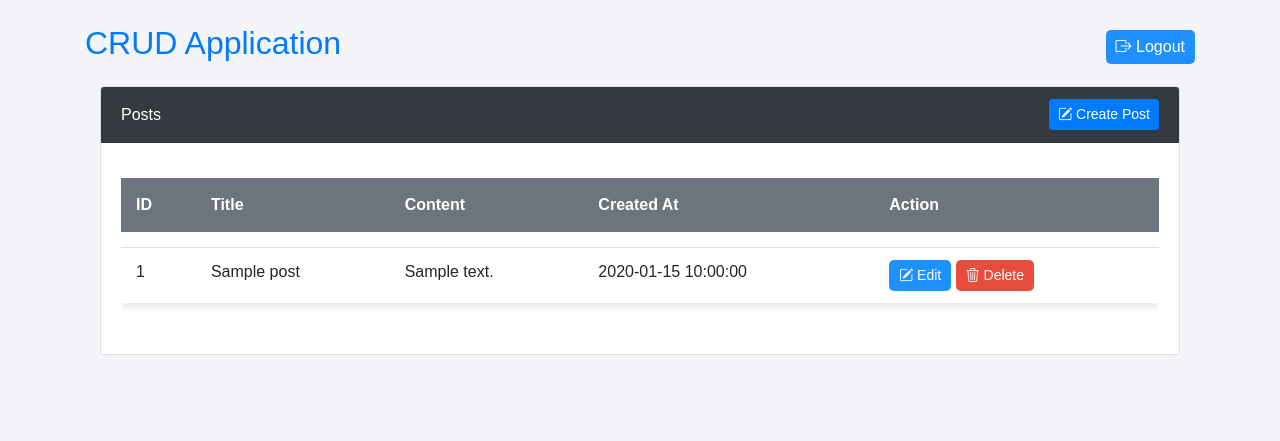
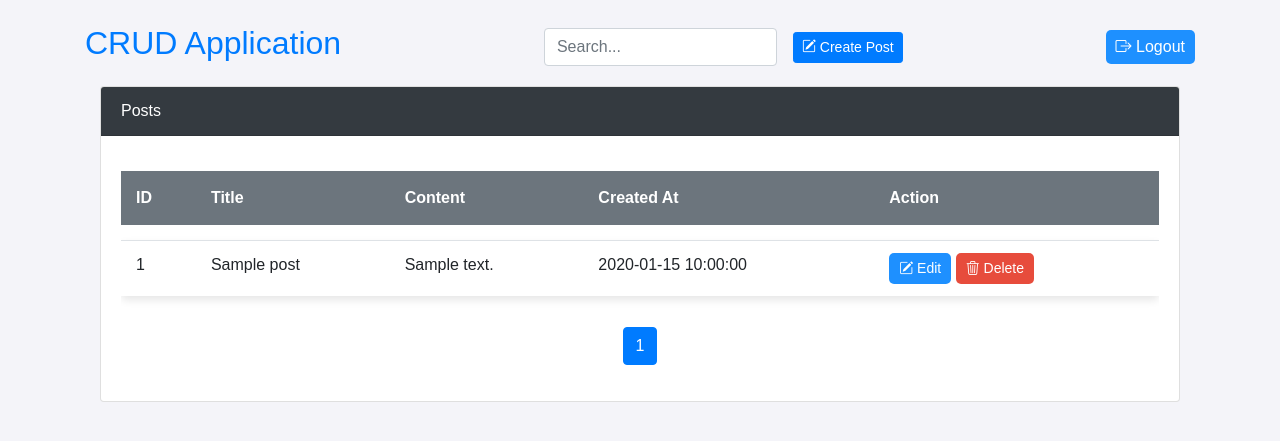
Before and after one commit to SurjadiptaGhosh/intern_project, a PHP site: page / in a window 1280 px wide. Shown: the top 441 px of the page. Run offline with PHP 8.4, Linux system fonts and the light colour scheme; tables that the repository leaves empty or names only in its code hold one stand-in row (values such as "Sample post").

Commit message:
Update index.php

```diff
--- a/index.php
+++ b/index.php
@@ -2,22 +2,21 @@
 include "config.php";
 session_start();
 
-
 // Handle form submissions
 if ($_SERVER["REQUEST_METHOD"] == "POST") {
     if (isset($_POST['create'])) {
-        $name = $_POST['name'];
-        $description = $_POST['description'];
-        $stmt = $conn->prepare("INSERT INTO users (username, password) VALUES (?, ?)");
-        $stmt->bind_param("ss", $name, $description);
+        $title = $_POST['title'];
+        $content = $_POST['content'];
+        $stmt = $conn->prepare("INSERT INTO posts (title, content) VALUES (?, ?)");
+        $stmt->bind_param("ss", $title, $content);
         $stmt->execute();
         $stmt->close();
     } elseif (isset($_POST['update'])) {
         $id = $_POST['id'];
-        $name = $_POST['name'];
-        $description = $_POST['description'];
-        $stmt = $conn->prepare("UPDATE users SET username = ?, password = ? WHERE id = ?");
-        $stmt->bind_param("ssi", $name, $description, $id);
+        $title = $_POST['title'];
+        $content = $_POST['content'];
+        $stmt = $conn->prepare("UPDATE posts SET title = ?, content = ? WHERE id = ?");
+        $stmt->bind_param("ssi", $title, $content, $id);
         $stmt->execute();
         $stmt->close();
     } elseif (isset($_POST['delete'])) {
@@ -29,10 +28,30 @@ if ($_SERVER["REQUEST_METHOD"] == "POST") {
     }
 }
 
-// Fetch items
-$result = $conn->query("SELECT * FROM posts");
+// Search and Pagination logic
+$search = isset($_GET['search']) ? $_GET['search'] : '';
+$page = isset($_GET['page']) ? (int)$_GET['page'] : 1;
+$limit = 3;
+$offset = ($page - 1) * $limit;
 
-// Close connection
+// Fetch posts with search and pagination
+$search_query = "SELECT * FROM posts WHERE title LIKE ? OR content LIKE ? LIMIT ?, ?";
+$stmt = $conn->prepare($search_query);
+$search_term = '%' . $search . '%';
+$stmt->bind_param("ssii", $search_term, $search_term, $offset, $limit);
+$stmt->execute();
+$result = $stmt->get_result();
+
+$total_query = "SELECT COUNT(*) AS total FROM posts WHERE title LIKE ? OR content LIKE ?";
+$stmt_total = $conn->prepare($total_query);
+$stmt_total->bind_param("ss", $search_term, $search_term);
+$stmt_total->execute();
+$total_result = $stmt_total->get_result();
+$total_posts = $total_result->fetch_assoc()['total'];
+$total_pages = ceil($total_posts / $limit);
+
+$stmt->close();
+$stmt_total->close();
 $conn->close();
 ?>
 
@@ -105,6 +124,15 @@ $conn->close();
     <div class="container mt-4">
         <div class="d-flex justify-content-between align-items-center mb-3">
             <h2 class="text-primary">CRUD Application</h2>
+            <div class="d-flex align-items-center">
+                <!-- Search box -->
+                <form action="" method="get" class="mr-3">
+                    <input type="text" name="search" class="form-control" placeholder="Search..." value="<?php echo htmlspecialchars($search); ?>">
+                </form>
+                <a href="add_post.php" class="btn btn-primary btn-sm">
+                    <i class="bi bi-pencil-square"></i> Create Post
+                </a>
+            </div>
             <button class="btn btn-custom" onclick="window.location.href='logout.php'" title="Logout">
                 <i class="bi bi-box-arrow-right"></i> Logout
             </button>
@@ -115,9 +143,6 @@ $conn->close();
             <div class="card">
                 <div class="card-header bg-dark text-white d-flex justify-content-between align-items-center">
                     <span>Posts</span>
-                    <a href="add_post.php" class="btn btn-primary btn-sm">
-                        <i class="bi bi-pencil-square"></i> Create Post
-                    </a>
                 </div>
                 <div class="card-body">
                     <div class="table-responsive">
@@ -140,7 +165,7 @@ $conn->close();
                                     <td><?php echo htmlspecialchars($row['created_at']); ?></td>
                                     <td>
                                         <button class="btn btn-custom btn-sm"
-                                            onclick="editDetails('<?php echo htmlspecialchars($row['id']); ?>', '<?php echo htmlspecialchars($row['title']); ?>', '<?php echo htmlspecialchars($row['content']); ?>', '<?php echo htmlspecialchars($row['created_at']); ?>')"
+                                            onclick="editDetails('<?php echo htmlspecialchars($row['id']); ?>', '<?php echo htmlspecialchars($row['title']); ?>', '<?php echo htmlspecialchars($row['content']); ?>')"
                                             data-toggle="tooltip" title="Edit">
                                             <i class="bi bi-pencil-square"></i> Edit
                                         </button>
@@ -156,11 +181,66 @@ $conn->close();
                             </tbody>
                         </table>
                     </div>
+
+                    <!-- Pagination -->
+                    <nav>
+                        <ul class="pagination justify-content-center">
+                            <?php for ($i = 1; $i <= $total_pages; $i++): ?>
+                                <li class="page-item <?php echo $i === $page ? 'active' : ''; ?>">
+                                    <a class="page-link" href="?page=<?php echo $i; ?>&search=<?php echo htmlspecialchars($search); ?>">
+                                        <?php echo $i; ?>
+                                    </a>
+                                </li>
+                            <?php endfor; ?>
+                        </ul>
+                    </nav>
                 </div>
             </div>
         </div>
     </div>
 
+    <!-- Edit Modal -->
+    <div class="modal fade" id="editModal" tabindex="-1" role="dialog" aria-labelledby="editModalLabel" aria-hidden="true">
+        <div class="modal-dialog" role="document">
+            <div class="modal-content">
+                <div class="modal-header">
+                    <h5 class="modal-title" id="editModalLabel">Edit Post</h5>
+                    <button type="button" class="close" data-dismiss="modal" aria-label="Close">
+                        <span aria-hidden="true">&times;</span>
+                    </button>
+                </div>
+                <form action="" method="post">
+                    <div class="modal-body">
+                        <input type="hidden" name="id" id="edit-id">
+                        <div class="form-group">
+                            <label for="edit-title">Title</label>
+                            <input type="text" name="title" id="edit-title" class="form-control">
+                        </div>
+                        <div class="form-group">
+                            <label for="edit-content">Content</label>
+                            <textarea name="content" id="edit-content" class="form-control"></textarea>
+                        </div>
+                    </div>
+                    <div class="modal-footer">
+                        <button type="button" class="btn btn-secondary" data-dismiss="modal">Close</button>
+                        <button type="submit" name="update" class="btn btn-primary">Update Post</button>
+                    </div>
+                </form>
+            </div>
+        </div>
+    </div>
 
+    <!-- JavaScript for edit modal -->
+    <script>
+        function editDetails(id, title, content) {
+            document.getElementById('edit-id').value = id;
+            document.getElementById('edit-title').value = title;
+            document.getElementById('edit-content').value = content;
+            $('#editModal').modal('show');
+        }
+    </script>
+
+    <script src="https://code.jquery.com/jquery-3.5.1.slim.min.js"></script>
+    <script src="https://cdn.jsdelivr.net/npm/bootstrap@4.5.2/dist/js/bootstrap.bundle.min.js"></script>
 </body>
 </html>
```
